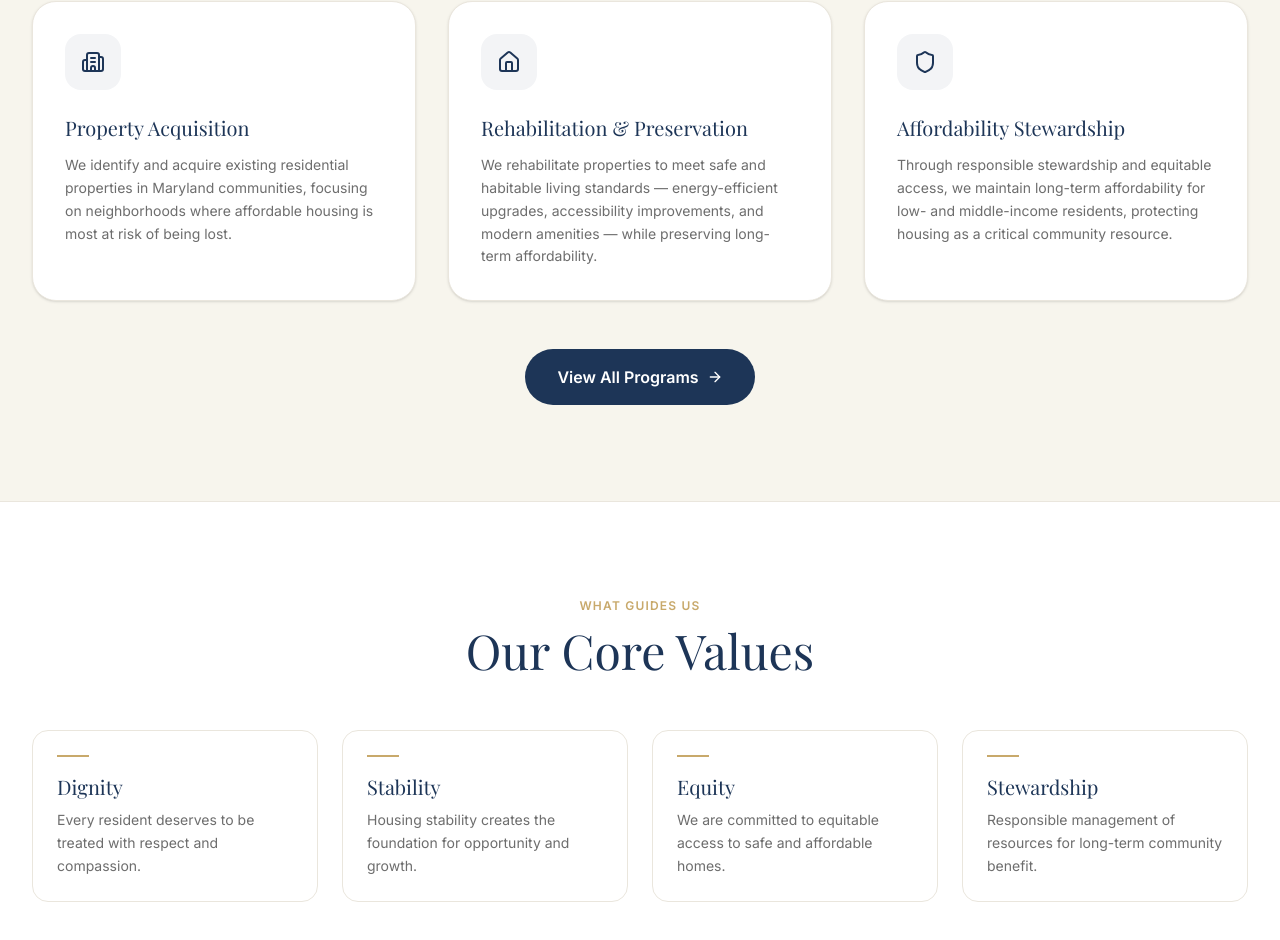
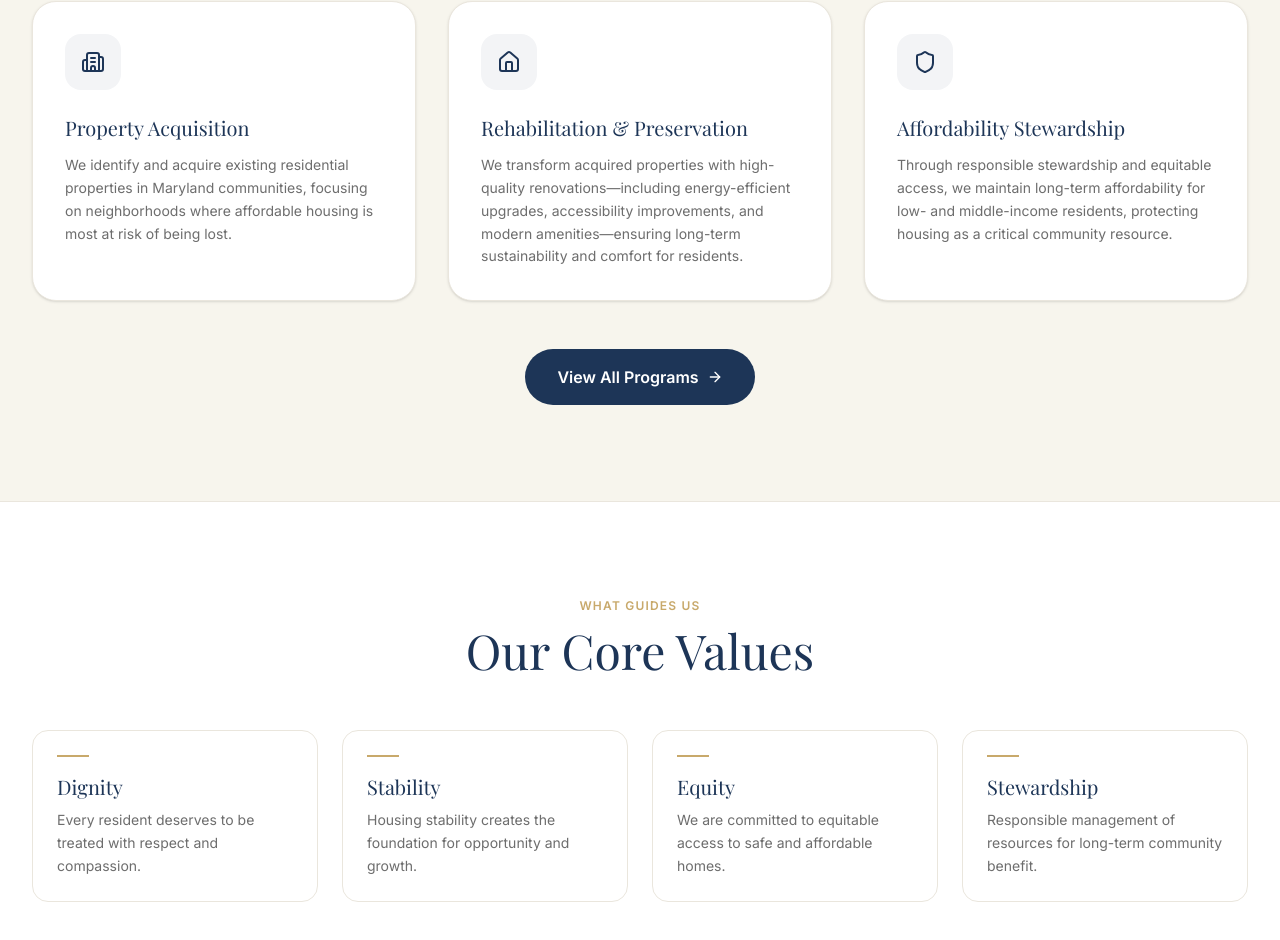
Before and after one commit to shadowapp-pixel/home-foundation, a Next.js app: page / in a window 1280 px wide. Shown: the part 1709-2649 px from the top of the page. Built offline with nearby package versions, Linux system fonts and the light colour scheme; a web font is replaced by a local one.

Commit message:
Homepage: new Rehabilitation text, fix em-dashes

```diff
--- a/src/app/page.tsx
+++ b/src/app/page.tsx
@@ -119,7 +119,7 @@ export default function HomePage() {
               {
                 icon: Home,
                 title: "Rehabilitation & Preservation",
-                desc: "We rehabilitate properties to meet safe and habitable living standards — energy-efficient upgrades, accessibility improvements, and modern amenities — while preserving long-term affordability.",
+                desc: "We transform acquired properties with high-quality renovations—including energy-efficient upgrades, accessibility improvements, and modern amenities—ensuring long-term sustainability and comfort for residents.",
               },
               {
                 icon: Shield,
```
